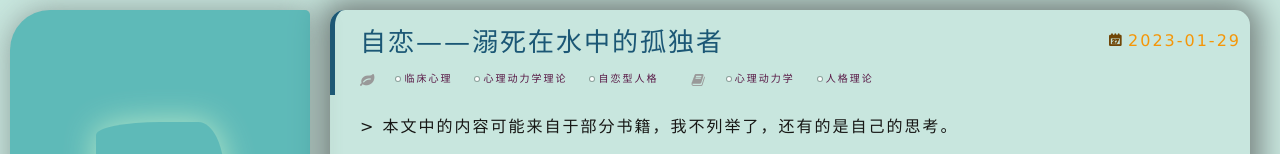
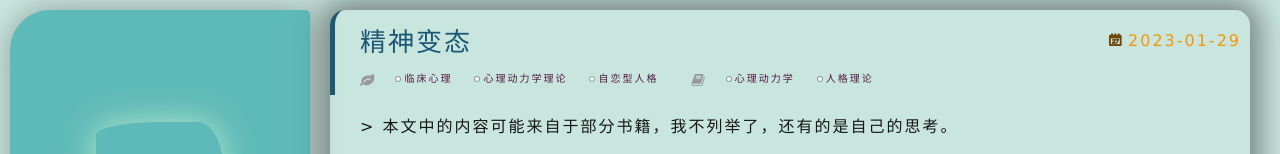
Before and after one commit to porishor/porishor.github.io, a plain HTML site: page 2023/01/29/精神变态/index.html in a window 1280 px wide. Shown: the top 154 px of the page. Drawn offline with nearby package versions, Linux system fonts and the light colour scheme; a script that the page names is missing; a web font is replaced by a local one.

Commit message:
Site updated: 2023-01-29 21:48:11

```diff
--- a/2023/01/29/精神变态/index.html
+++ b/2023/01/29/精神变态/index.html
@@ -3,7 +3,7 @@
 <head>
   <meta charset="utf-8">
 
-  <title>自恋——溺死在水中的孤独者 | Hexo</title>
+  <title>精神变态 | Hexo</title>
 
   <!-- keywords -->
 
@@ -11,7 +11,7 @@
   <meta name="viewport" content="width=device-width, initial-scale=1, maximum-scale=1">
   <meta name="description" content="&gt;  本文中的内容可能来自于部分书籍，我不列举了，还有的是自己的思考。  DSMs中的反社会人格可以看作精神变态的谱系之一。反社会人格不一定有反社会行为，他们可以很圆滑、很有魅力、可以用精巧的防御掩盖精神病性的本性。精神变态有战胜、控制、利用别人的固有信念，这是他的内在特征。即使他可以遵从社会规范，主观上的体验也作为判断是否为精神变态的标准。">
 <meta property="og:type" content="article">
-<meta property="og:title" content="自恋——溺死在水中的孤独者">
+<meta property="og:title" content="精神变态">
 <meta property="og:url" content="https://porishor.github.io/2023/01/29/%E7%B2%BE%E7%A5%9E%E5%8F%98%E6%80%81/index.html">
 <meta property="og:site_name" content="Hexo">
 <meta property="og:description" content="&gt;  本文中的内容可能来自于部分书籍，我不列举了，还有的是自己的思考。  DSMs中的反社会人格可以看作精神变态的谱系之一。反社会人格不一定有反社会行为，他们可以很圆滑、很有魅力、可以用精巧的防御掩盖精神病性的本性。精神变态有战胜、控制、利用别人的固有信念，这是他的内在特征。即使他可以遵从社会规范，主观上的体验也作为判断是否为精神变态的标准。">
@@ -28,7 +28,7 @@
 <meta property="og:image" content="https://gitee.com/ye-qiuming/figurebed/raw/master/image/2023/01/20230112172052.png">
 <meta property="og:image" content="https://gitee.com/ye-qiuming/figurebed/raw/master/image/2023/01/20230112172137.png">
 <meta property="article:published_time" content="2023-01-29T13:08:59.000Z">
-<meta property="article:modified_time" content="2023-01-29T13:33:34.939Z">
+<meta property="article:modified_time" content="2023-01-29T13:47:59.445Z">
 <meta property="article:author" content="何必">
 <meta property="article:tag" content="心理动力学理论">
 <meta property="article:tag" content="自恋型人格">
@@ -187,7 +187,7 @@
 
 
     <h1 class="article-title" itemprop="name">
-      自恋——溺死在水中的孤独者
+      精神变态
 
     </h1>
 
```
Also changed, not shown: 2023/01/29/自恋——溺死在水中的孤独者/index.html (+1 -1 lines), archives/2023/01/index.html (+1 -1 lines), archives/2023/index.html (+1 -1 lines), archives/index.html (+1 -1 lines), categories/心理动力学/index.html (+1 -1 lines), categories/心理动力学/人格理论/index.html (+1 -1 lines), index.html (+1 -1 lines), tags/临床心理/index.html (+1 -1 lines), tags/心理动力学理论/index.html (+1 -1 lines), tags/自恋型人格/index.html (+1 -1 lines).
